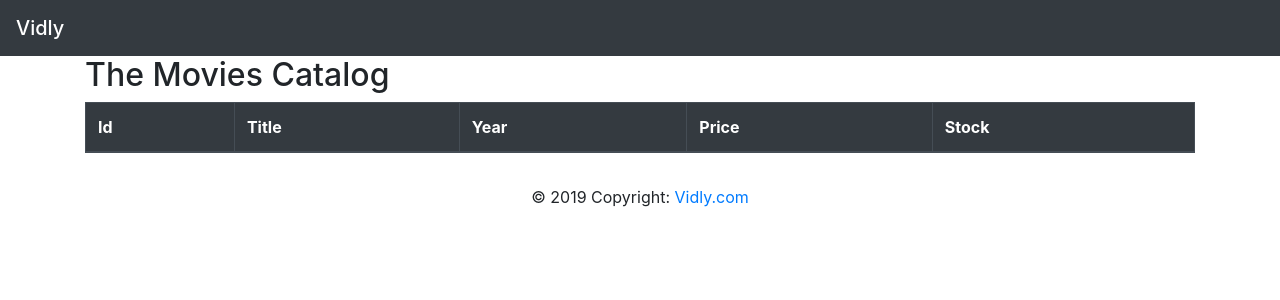
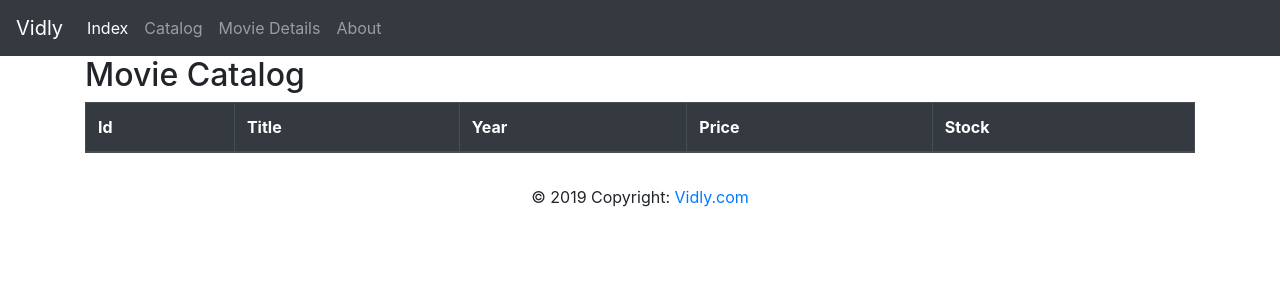
Before and after one commit to pavaragon/Vidly, a Django app: page /catalog in a window 1280 px wide. Shown: the top 300 px of the page. Run offline with Django 3.2, Linux system fonts and the light colour scheme; lists and menus that the app fills with data are empty; some libraries are stand-ins or nearby versions.

Commit message:
upload
upload

```diff
--- a/vidly/rental/templates/catalog.html
+++ b/vidly/rental/templates/catalog.html
@@ -7,7 +7,7 @@
 {% endblock %}
 
 
-<h2> The Movies Catalog</h2>
+<h2> Movie Catalog</h2>
 
 <div class="catalog">
 
--- a/vidly/rental/templates/index.html
+++ b/vidly/rental/templates/index.html
@@ -1,7 +1,7 @@
 {% extends "layout.html" %}
 
 {% block content%}
-<h1> Vidly Catalog </h1>
+<h1> Vidly Content </h1>
 
 <table class="table table-bordered table-striped">
     <thead class="thead-dark">
--- a/vidly/rental/templates/layout.html
+++ b/vidly/rental/templates/layout.html
@@ -16,11 +16,20 @@
 <body>
 
     <!-- Menu-->
-    <nav class="navbar navbar-dark bg-dark">
-        <span class="navbar-brand mb-0 h1"><a href="#"> </a>
-            Vidly
-        </span>
-    </nav>
+    <nav class="navbar navbar-expand-lg navbar-dark bg-dark">
+        <a class="navbar-brand" href="/">Vidly</a>
+        <button class="navbar-toggler" type="button" data-toggle="collapse" data-target="#navbarNavAltMarkup" aria-controls="navbarNavAltMarkup" aria-expanded="false" aria-label="Toggle navigation">
+          <span class="navbar-toggler-icon"></span>
+        </button>
+        <div class="collapse navbar-collapse" id="navbarNavAltMarkup">
+          <div class="navbar-nav">
+            <a class="nav-item nav-link active" href="/">Index <span class="sr-only">(current)</span></a>
+            <a class="nav-item nav-link" href="/catalog">Catalog</a>
+            <a class="nav-item nav-link" onclick="clickMovieAlert()">Movie Details</a>
+            <a class="nav-item nav-link" href="/about">About</a>
+          </div>
+        </div>
+      </nav>
 
     <div class="container">
         {% block content %}
@@ -45,6 +54,11 @@
     <script src="https://code.jquery.com/jquery-3.4.1.js"integrity="sha256-WpOohJOqMqqyKL9FccASB9O0KwACQJpFTUBLTYOVvVU=" crossorigin="anonymous"></script>
     <script src="https://cdnjs.cloudflare.com/ajax/libs/popper.js/1.14.7/umd/popper.min.js"integrity="sha384-UO2eT0CpHqdSJQ6hJty5KVphtPhzWj9WO1clHTMGa3JDZwrnQq4sF86dIHNDz0W1" crossorigin="anonymous"></script>
     <script src="https://stackpath.bootstrapcdn.com/bootstrap/4.3.1/js/bootstrap.min.js"integrity="sha384-JjSmVgyd0p3pXB1rRibZUAYoIIy6OrQ6VrjIEaFf/nJGzIxFDsf4x0xIM+B07jRM" crossorigin="anonymous"></script>
+    <script>
+        function clickMovieAlert() {
+            alert("Please choose A movie title in our Catalog page :)");
+        }
+    </script>
 
     {% block scripts %}
 
--- a/vidly/rental/urls.py
+++ b/vidly/rental/urls.py
@@ -6,7 +6,7 @@ urlpatterns = [
     path('home', views.index, name='homePage'),
     path('about', views.about, name='about'),
     path('catalog', views.catalog, name='catalog'),
-    path('details', views.soon, name='details'),
+    path('details', views.details, name='details'),
     path('user/login', views.soon , name='login'),
     path('order', views.soon, name='order'),
     path('movie/<int:movie_id>', views.details, name='details'),
--- a/vidly/rental/views.py
+++ b/vidly/rental/views.py
@@ -22,9 +22,11 @@ def details(request, movie_id):
     except:
         return render(request, 'notfund.html')
 
+def about(request):
+    return render(request, 'about.html')
+
 # about send your name
-def about(request):
-    return HttpResponse("Pavel Aragon")
+
 
 def soon(request):
     return render(request, 'comingSoon.html')
```
Also changed, not shown: vidly/rental/templates/about.html (added, +13 -0 lines).
